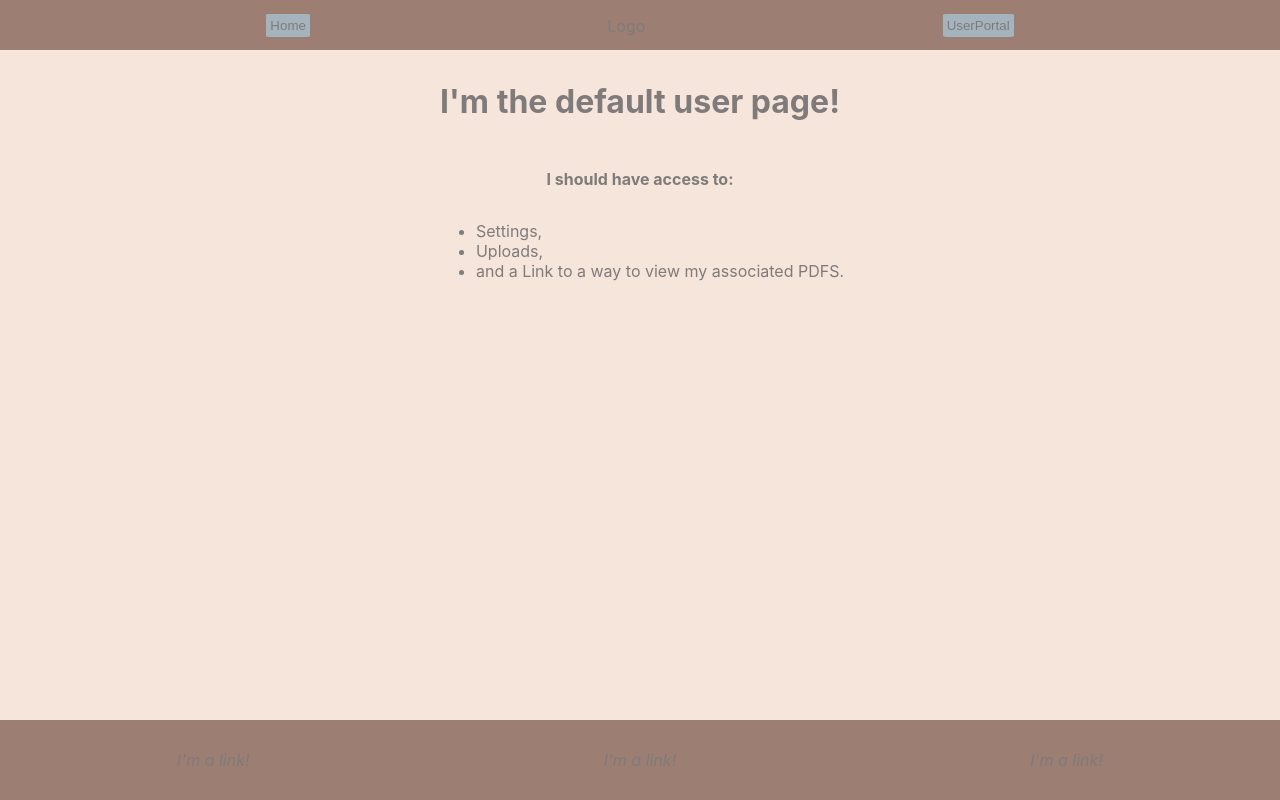
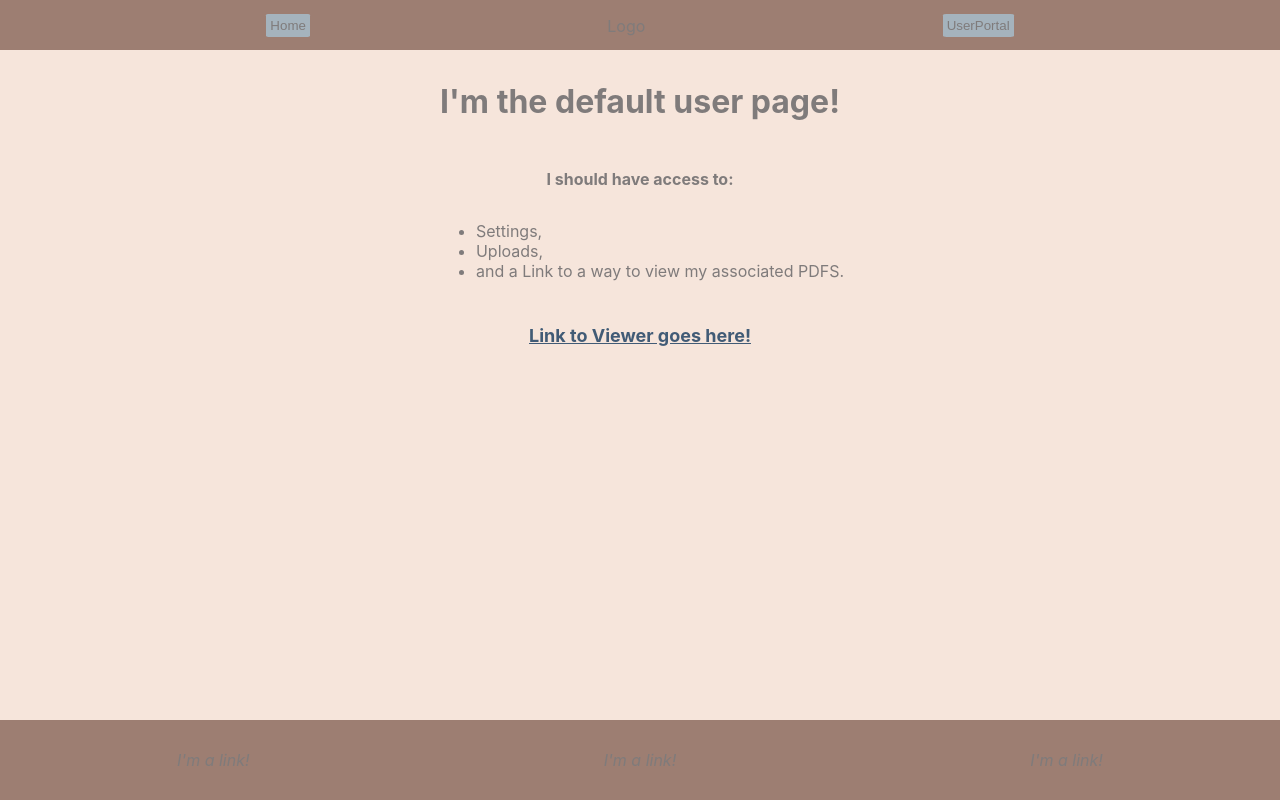
Before and after one commit to GrumpyEwok/sheet-scroller, a React (Create React App) app: page /user in a window 1280 px wide. Built offline with nearby package versions, Linux system fonts and the light colour scheme; the HTML template or start-up script is replaced by a standard one.

Commit message:
Add viewer component boilerplate.

```diff
--- a/src/components/Profile.jsx
+++ b/src/components/Profile.jsx
@@ -1,4 +1,5 @@
 import React from 'react';
+import Viewer from './Viewer';
 
 function Profile(){
 
@@ -11,6 +12,9 @@ function Profile(){
         <li>Uploads,</li>
         <li>and a Link to a way to view my associated PDFS.</li>
       </ul>
+      <div className='container'>
+        <Viewer/>
+      </div>
     </div>
   )
 }
--- /dev/null
+++ b/src/components/Viewer.jsx
@@ -0,0 +1,20 @@
+import React, { Component } from 'react';
+
+class Viewer extends Component {
+  constructor() {
+    super();
+    this.state = {
+
+    };
+  }
+
+  render() {
+    return(
+      <div>
+        <h1>Link to Viewer goes here!</h1>
+      </div>
+    );
+  }
+}
+
+export default Viewer;
```
